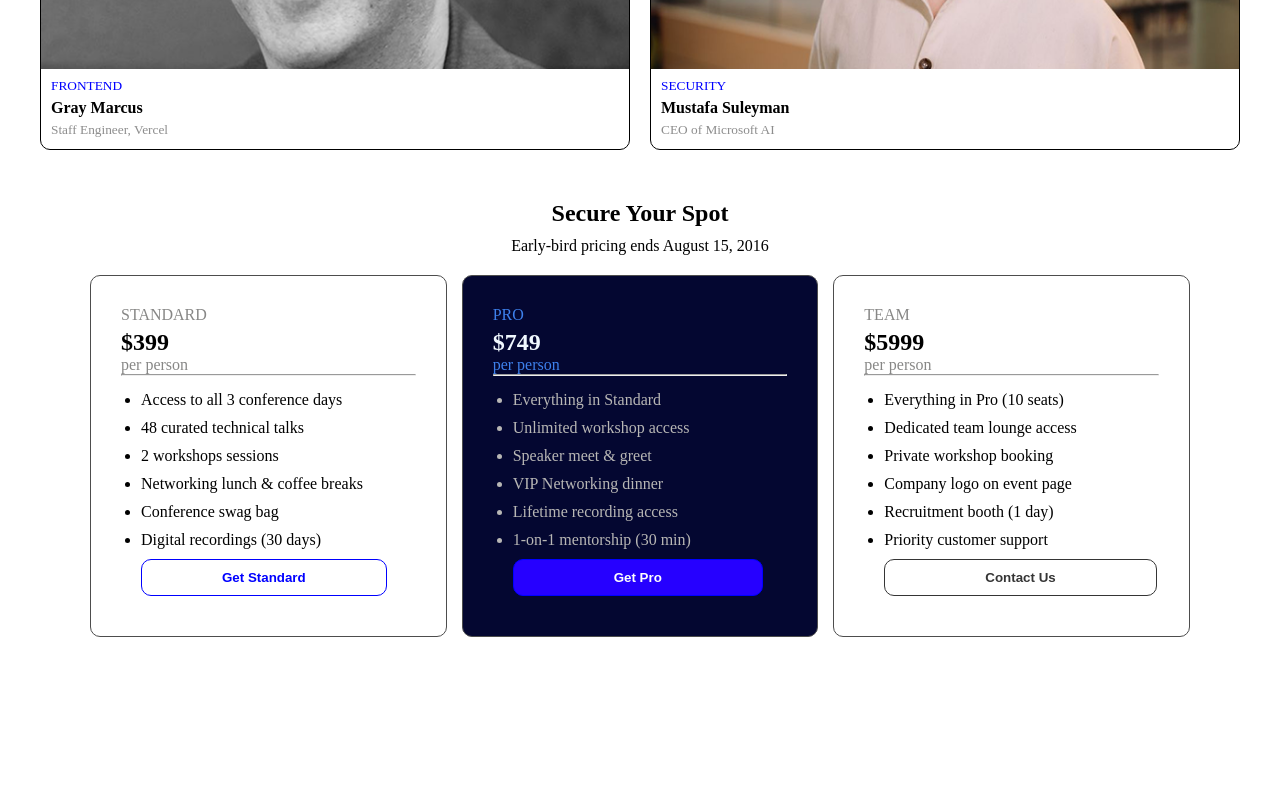
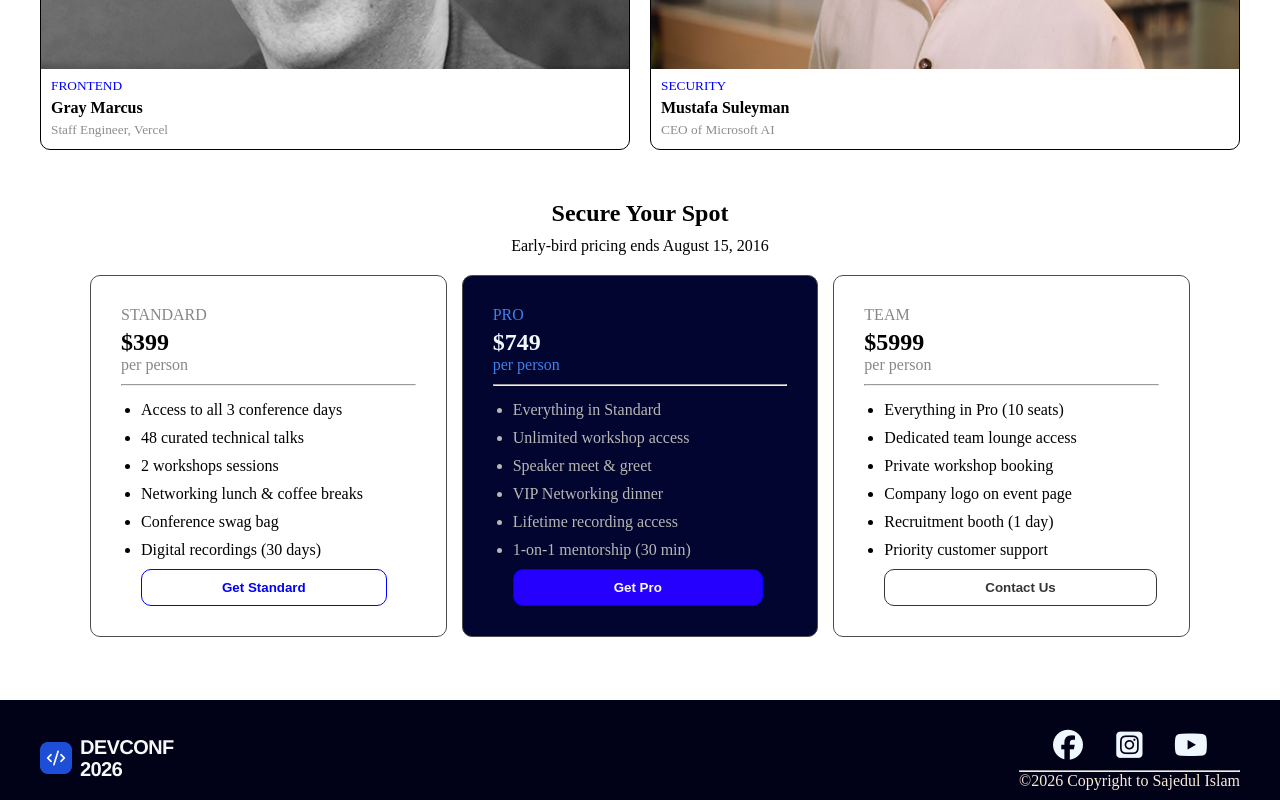
Before and after one commit to Sajedul2500/assignment1, a plain HTML site: page index.html in a window 1280 px wide. Shown: the part 1351-2151 px from the top of the page. Before the commit the page ends 2051 px from the top, so only its background shows below. Drawn offline with Linux system fonts and the light colour scheme.

Commit message:
footer added

```diff
--- a/index.html
+++ b/index.html
@@ -5,6 +5,8 @@
     <meta name="viewport" content="width=device-width, initial-scale=1.0">
     <title>DEVCONF</title>
     <link rel="stylesheet" href="styles.css">
+
+    <link rel="stylesheet" href="https://cdnjs.cloudflare.com/ajax/libs/font-awesome/7.3.1/css/all.min.css" integrity="sha512-QeR2VH+lsBE5LSAe1Q5EnTBbe7XTBubt8dG93Y7gidSgdMCr8nVqKcfKAMyN96SV8KDbZVTDXChatu5G2KQGzg==" crossorigin="anonymous" referrerpolicy="no-referrer" />
 </head>
 <body>
     <header>
@@ -114,5 +116,26 @@
 
         </div>
     </section>
+
+    <footer>
+        <div class="container">
+            <div class="footer-content">
+                <div>
+                    <img src="./assets/footer-logo.png" alt="footer logo">
+                </div>
+
+                <div>
+                    <div>
+                        <a href="www.facebook.com"><i class="fa-brands fa-facebook"></i></a>
+                        <a href="www.instagram.com"><i class="fa-brands fa-square-instagram"></i></a>
+                        <a href="www.youtube.com"><i class="fa-brands fa-youtube"></i></a>
+                        <hr style="color: bisque;">
+                        &copy2026 Copyright to Sajedul Islam
+                    </div>
+                </div>
+            </div>
+        </div>
+
+    </footer>
 </body>
 </html>
--- a/styles.css
+++ b/styles.css
@@ -157,7 +157,7 @@ nav a {
 .pricing-card-pro {
     border: 1px solid rgb(77, 77, 77);
     columns: white;
-    background-color: rgb(4, 7, 49);
+    background-color: rgb(1, 5, 47);
     border-radius: 10px;
     width: 300px;
     height: 300px;
@@ -214,3 +214,26 @@ nav a {
     border-radius: 10px;
     cursor: pointer;
 }
+ hr {
+    margin-top: 10px;
+ }
+
+ footer {
+    background-color: rgb(1, 1, 24);
+    height: 100px;
+ }
+
+ .footer-content {
+    display: flex;
+    text-align: center;
+    align-items: center;
+    justify-content: space-between;
+    padding-top: 30px;
+    color: antiquewhite;
+ }
+
+ .fa-brands {
+    color: aliceblue;
+    font-size: 30px;
+    padding: 0 10px;
+ }
```
